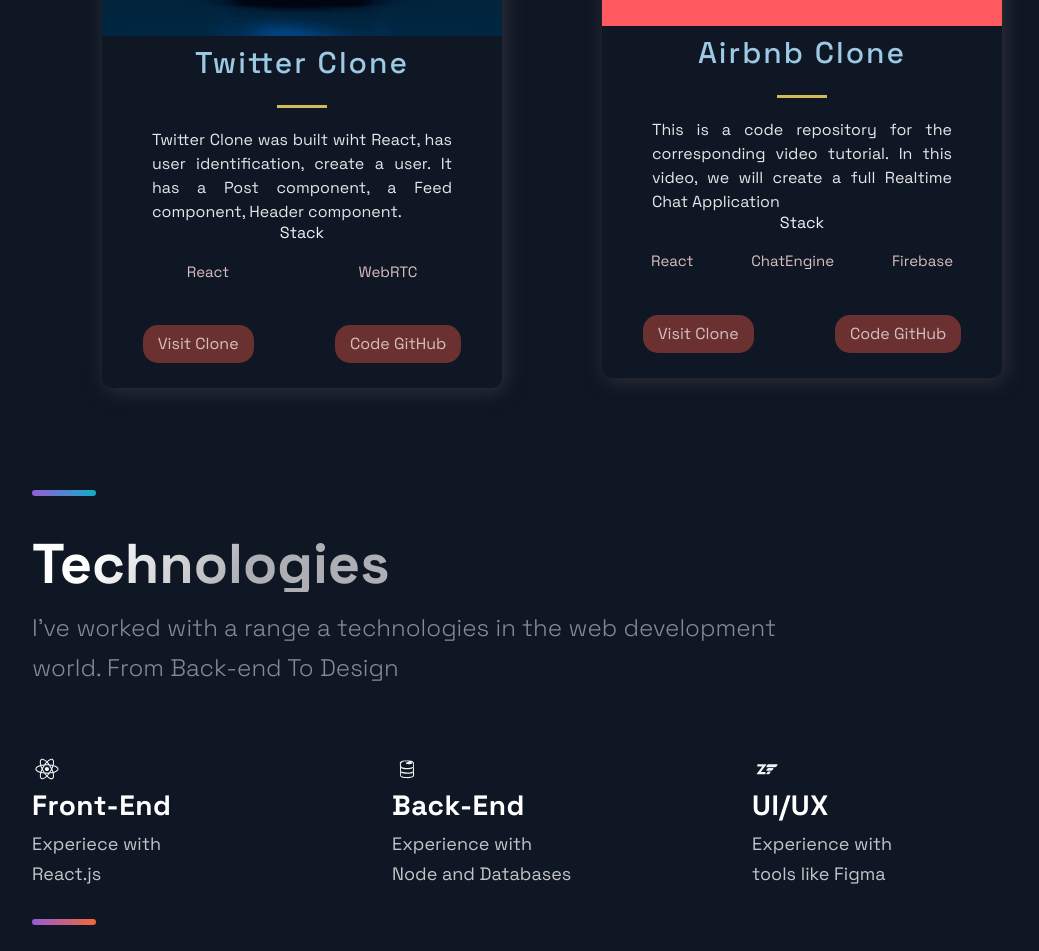
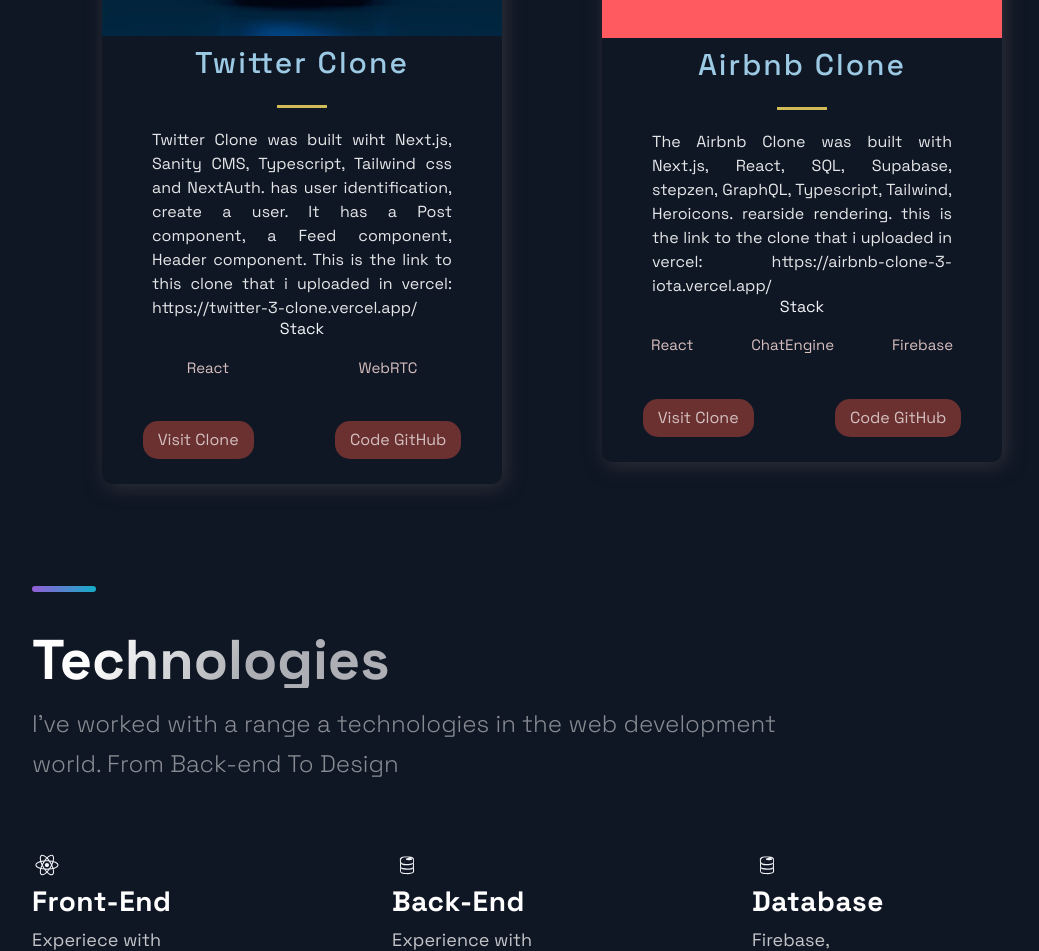
Before and after one commit to RyanDDavid/ryan-david-portfolio, a Next.js app: page / in a window 1280 px wide. Shown: the part 1790-2741 px from the top of the page, without its empty margins (88-1127 px from the left). Built offline with nearby package versions, Linux system fonts and the light colour scheme.

Commit message:
commit 2

```diff
--- a/src/components/Technologies/Technologies.js
+++ b/src/components/Technologies/Technologies.js
@@ -20,7 +20,8 @@
           <ListTitle>Front-End</ListTitle>
           <ListParagraph>
             Experiece with <br />
-            React.js
+            React.js, Next.js, <br />
+            React Native.
           </ListParagraph>
         </ListContainer>
       </ListItem>
@@ -32,19 +33,20 @@
           <ListTitle>Back-End</ListTitle>
           <ListParagraph>
             Experience with <br />
-            Node and Databases
+            Node and Mongodb.
           </ListParagraph>
         </ListContainer>
       </ListItem>
       <ListItem>
         <picture>
-          <DiZend size="3rem" />
+        <DiFirebase size="3rem" />
         </picture>
         <ListContainer>
-          <ListTitle>UI/UX</ListTitle>
+          <ListTitle>Database</ListTitle>
           <ListParagraph>
-            Experience with <br />
-            tools like Figma
+
+            Firebase,<br />
+            Supabase.
           </ListParagraph>
         </ListContainer>
       </ListItem>
--- a/src/constants/constants.js
+++ b/src/constants/constants.js
@@ -1,7 +1,7 @@
 export const projects = [
   {
     title: 'Project 1 : Reddit Clone',
-    description: "Using React, Javascript, CSS, UI Material, I built a Facebook Clone. The clone has the Post component, the Feed component, The header component, Widgets component, The Reels component. User identification, and is run trow firebase.",
+    description: "The Reddit Clone was built using Next.js, React, Supabase, SQL, GraphQL,  TypeScript, Tailwind, Heroicons. this website uses  User identification, and is run in supabase .",
       image: '/images/reddit.1.webp',
       tags: ['Mongo', 'Express', 'React', 'Node'],
     source: 'https://github.com/jhovany-es/reddit-1',
@@ -19,7 +19,7 @@
   },
   {
     title: 'Twitter Clone',
-    description: "Twitter Clone was built wiht React, has user identification, create a user. It has a Post component, a Feed component, Header component.",
+    description: "Twitter Clone was built wiht Next.js,  Sanity CMS, Typescript, Tailwind css and NextAuth. has user identification, create a user. It has a Post component, a Feed component, Header component. This is the link to this clone that i uploaded in vercel: https://twitter-3-clone.vercel.app/",
       image: '/images/twitter1.webp',
       tags: ['React', 'WebRTC'],
     source: 'https://github.com/jhovany-es/twitter-3-clone',
@@ -28,11 +28,11 @@
   },
   {
     title: 'Airbnb Clone',
-    description: "This is a code repository for the corresponding video tutorial. In this video, we will create a full Realtime Chat Application",
+    description: "The Airbnb Clone was built with Next.js, React, SQL, Supabase, stepzen, GraphQL, Typescript, Tailwind, Heroicons. rearside rendering. this is the link to the clone that i uploaded in vercel: https://airbnb-clone-3-iota.vercel.app/",
     image: '/images/airbnb1.png',
     tags: ['React', 'ChatEngine', 'Firebase'],
-    source: 'https://github.com/jhovany-es/airbnb-clone2.git',
-    visit: 'https://jhovany-es.github.io/Airbnb-Clone/',
+    source: 'https://github.com/jhovany-es/airbnb-clone-3',
+    visit: 'https://airbnb-clone-3-iota.vercel.app/',
     id: 3,
   },
 ];
```
